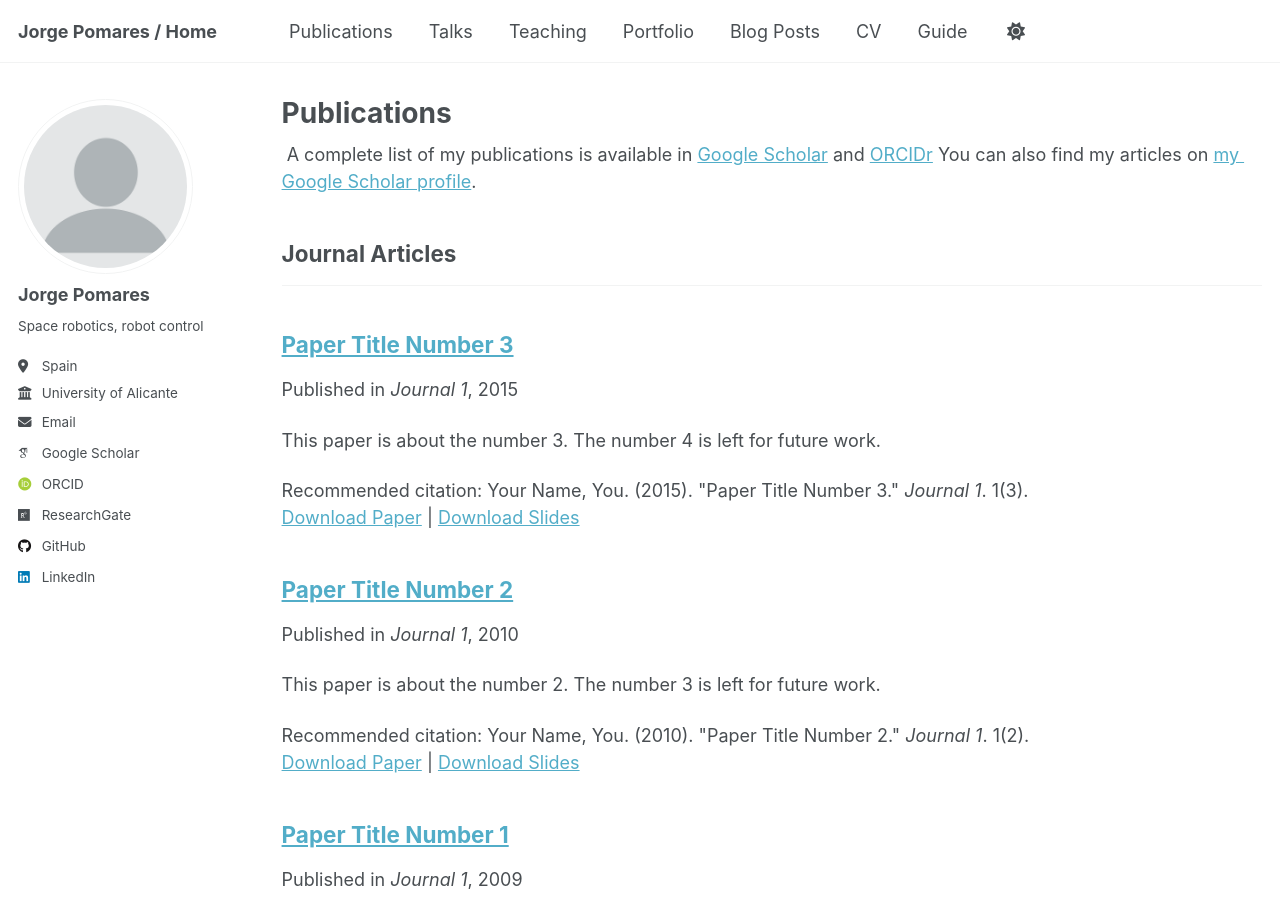
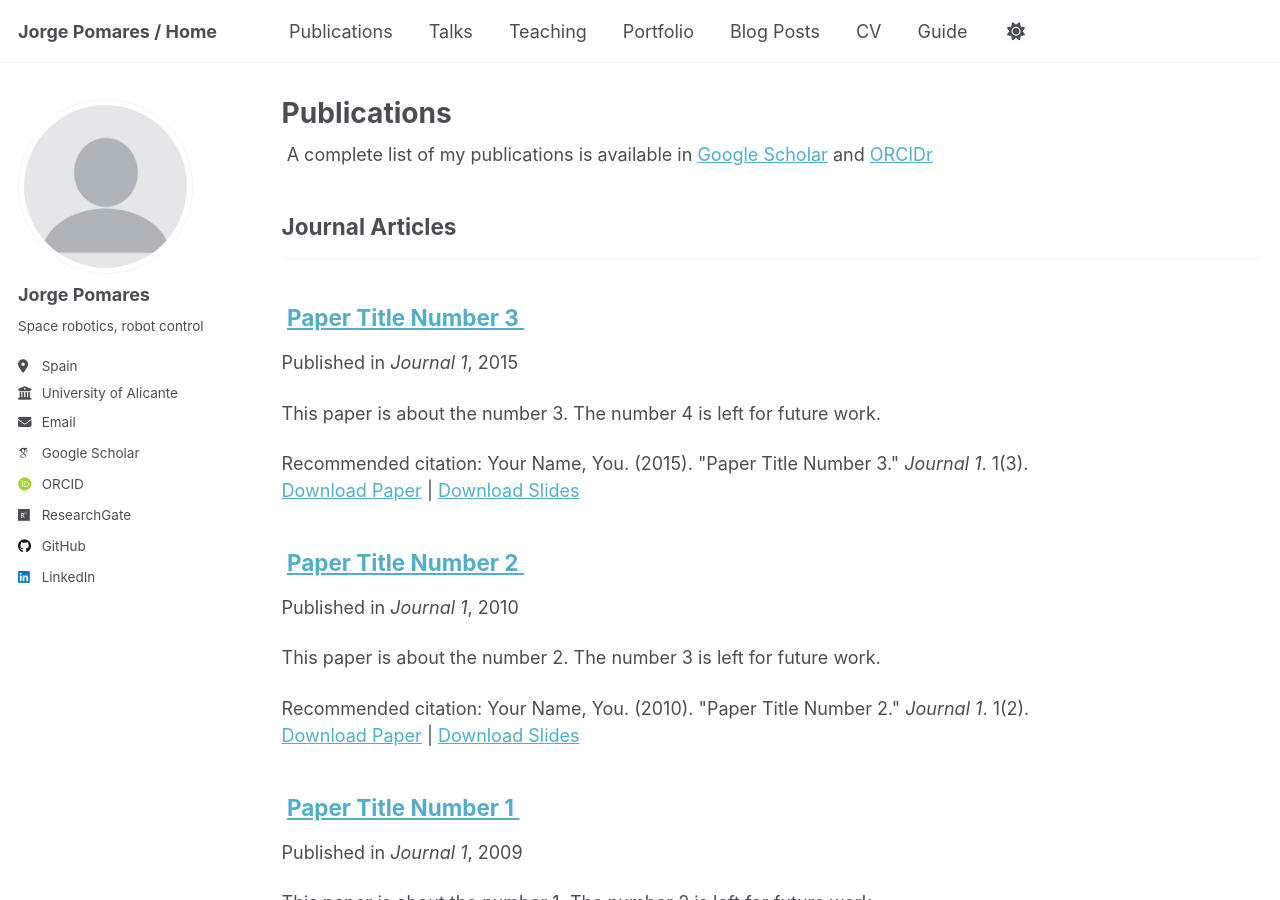
Before and after one commit to jpomares/jpomares.github.io, a Jekyll site: the page built from _pages/publications.html, in a window 1280 px wide and 900 px high. Built offline with Jekyll 4.4.1, drawn with Linux system fonts in a browser that asks for light colours; some web fonts are replaced; a script that is not in the unit is left out.

Commit message:
Update publications.html

```diff
--- a/_pages/publications.html
+++ b/_pages/publications.html
@@ -7,10 +7,7 @@ author_profile: true
 
 {% if site.author.googlescholar %}
   <div class="wordwrap"> A complete list of my publications is available in <a href="{{site.author.googlescholar}}">Google Scholar</a> and <a href="{{site.author.orcid}}">ORCIDr</a>
-
-
-    You can also find my articles on <a href="{{site.author.googlescholar}}">my Google Scholar profile</a>.</div>
-{% endif %}
+  {% endif %}
 
 {% include base_path %}
 
```
